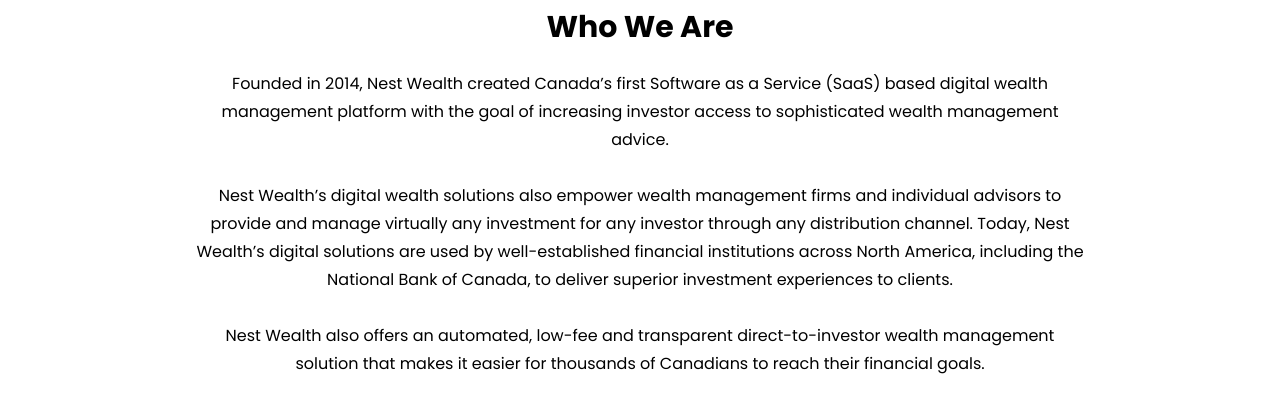
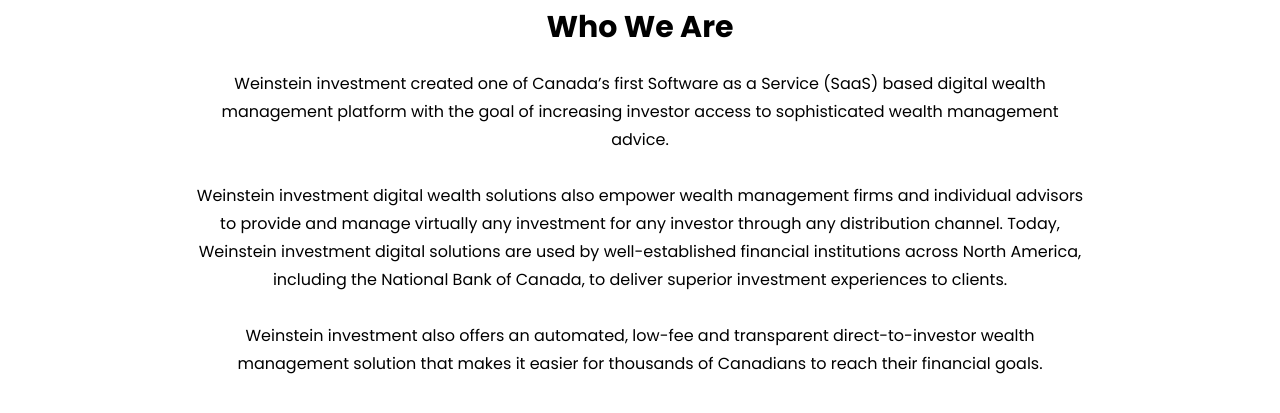
Before and after one commit to hippiedev/weinstein, a React (Create React App) app: page /about-us in a window 1280 px wide. Shown: the part 663-1076 px from the top of the page. Built offline with nearby package versions, Linux system fonts and the light colour scheme.

Commit message:
UI update

```diff
--- a/src/Components/About/About.js
+++ b/src/Components/About/About.js
@@ -16,21 +16,21 @@
         <div className={styles.Content}>
         <h2>Who We Are</h2>
         <p>
-          Founded in 2014, Nest Wealth created Canada’s first Software as a
+          Weinstein investment created one of Canada’s first Software as a
           Service (SaaS) based digital wealth management platform with the goal
           of increasing investor access to sophisticated wealth management
           advice.
           <br />
           <br />
-          Nest Wealth’s digital wealth solutions also empower wealth management
+          Weinstein investment digital wealth solutions also empower wealth management
           firms and individual advisors to provide and manage virtually any
           investment for any investor through any distribution channel. Today,
-          Nest Wealth’s digital solutions are used by well-established financial
+          Weinstein investment digital solutions are used by well-established financial
           institutions across North America, including the National Bank of
           Canada, to deliver superior investment experiences to clients.
           <br />
           <br />
-          Nest Wealth also offers an automated, low-fee and transparent
+          Weinstein investment also offers an automated, low-fee and transparent
           direct-to-investor wealth management solution that makes it easier for
           thousands of Canadians to reach their financial goals.
         </p>
--- a/src/Components/ContactUs/Contact.js
+++ b/src/Components/ContactUs/Contact.js
@@ -34,7 +34,7 @@
           </p>
           <div>
             <h2>Call or end us a message directly</h2>
-            <p>Nest Wealth Asset Management Inc.</p>
+            <p>Weinstein Investment Bank</p>
             <p>+1-613-900-3735</p>
             <p>
               379 Adelaide St W 3rd Floor,
--- a/src/Components/Home/Home.js
+++ b/src/Components/Home/Home.js
@@ -10,7 +10,7 @@
         <Layout>
         <div className={styles.Home}>
             <TopSection top title="Digital Wealth Solutions for Everyone">
-            Using innovative technology chosen by some of Canada’s largest institutions, Nest Wealth’s digital wealth solutions empower investors to receive access to sophisticated and personalized wealth advice tailored to their unique goals and objectives.
+            Using innovative technology chosen by some of Canada’s largest institutions, Weinstein investment's digital wealth solutions empower investors to receive access to sophisticated and personalized wealth advice tailored to their unique goals and objectives.
             </TopSection>
             <Solutions />
             <Contact />
--- a/src/Components/Solutions/Solution/Solution.js
+++ b/src/Components/Solutions/Solution/Solution.js
@@ -59,7 +59,7 @@
             itemImage2 = coworker;
             itemImage3 = dashboard;
             itemContent1 = 'You can help your employees save more at no cost to you.';
-            itemContent2 = '3 Minute Setup – no more paper work or licking envelopes, getting your company setup on Nest Wealth at Work is effortless.';
+            itemContent2 = '3 Minute Setup – no more paper work or licking envelopes, getting your company setup on Weinstein investment at Work is effortless.';
             itemContent3 = 'Get the big picture of your entire company plan at your fingertips.';
             break;
 
```
